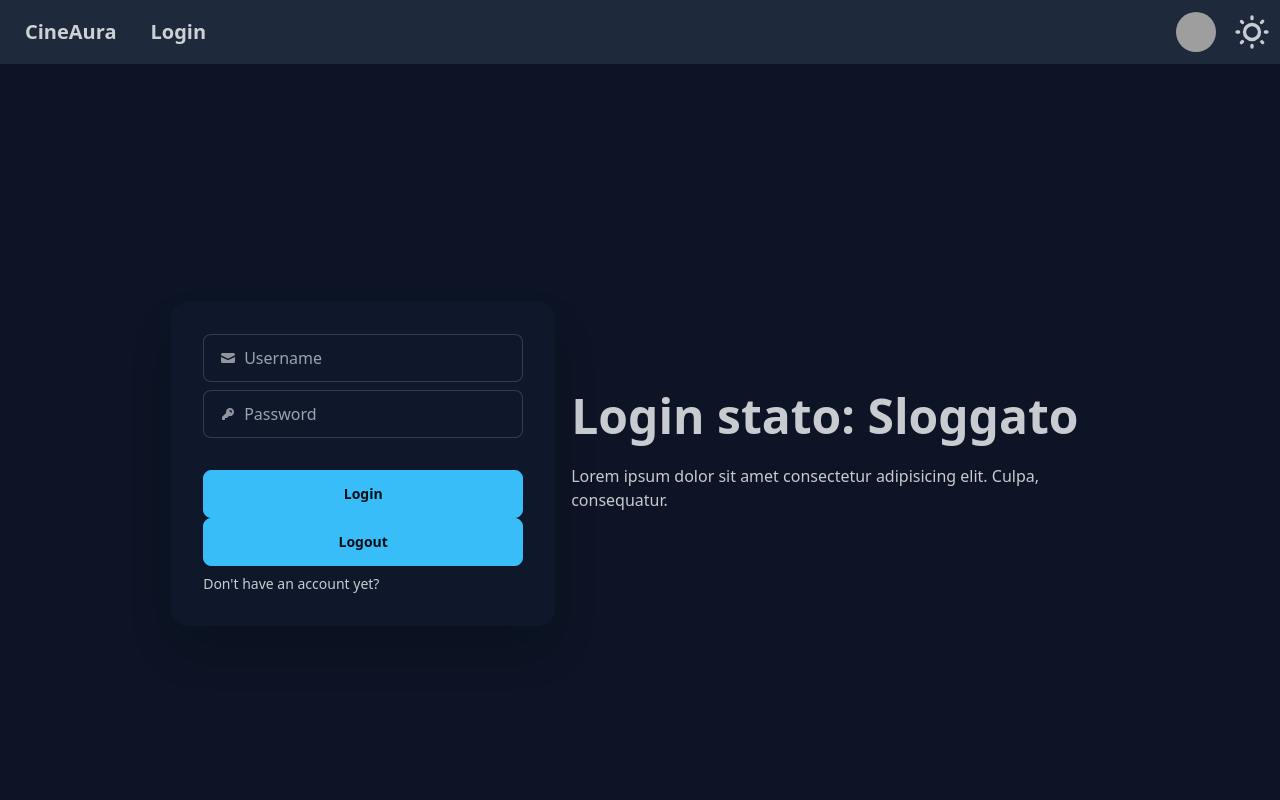
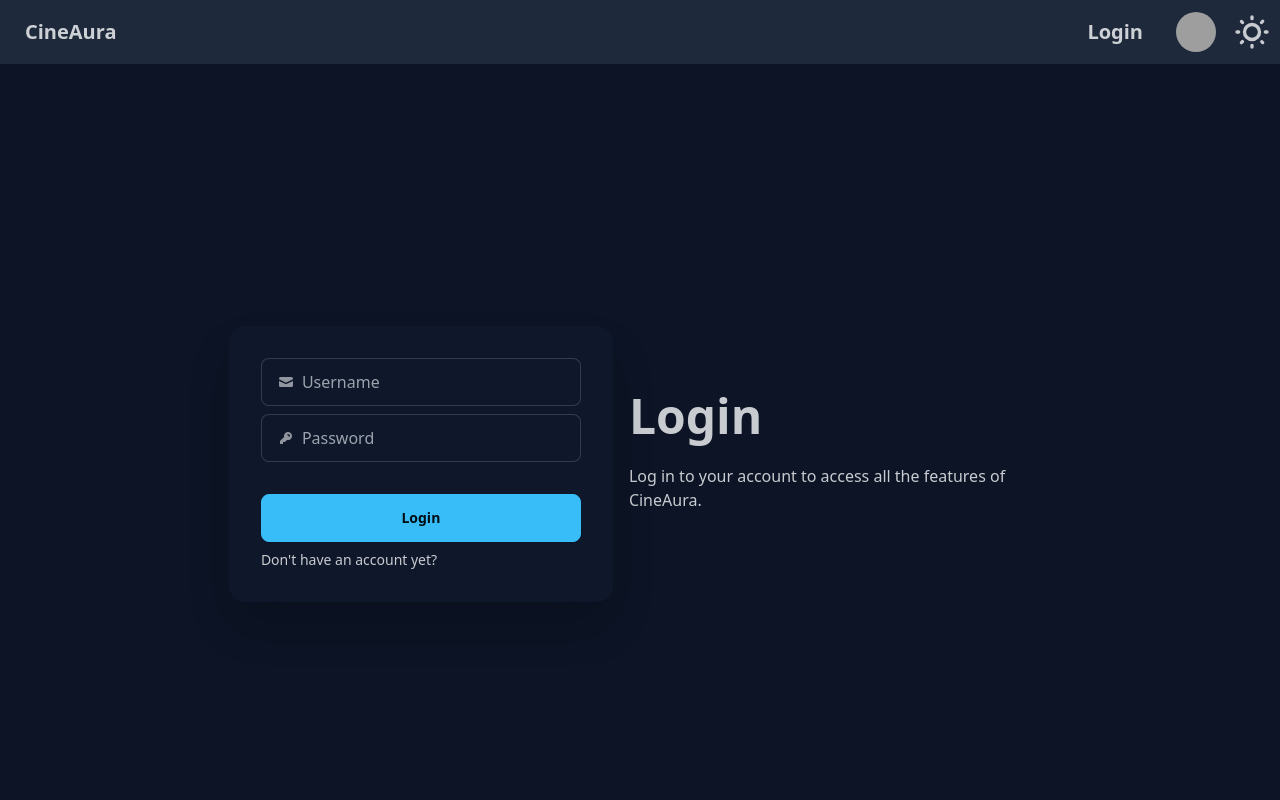
Before and after one commit to Picred/cineaura, a React (Vite) app in the folder frontend/: page /login in a window 1280 px wide. Shown: the top 800 px of the page. Built offline with nearby package versions, Linux system fonts and the light colour scheme; grey boxes are pictures that could not be loaded.

Commit message:
feat: login/logout frontend

```diff
--- a/frontend/src/components/Navbar.tsx
+++ b/frontend/src/components/Navbar.tsx
@@ -1,8 +1,11 @@
-import React from "react";
 import ThemeSwitcher from "./ThemeSwitcher";
 import { Link } from "react-router-dom";
+import { useDispatch, useSelector } from "react-redux";
+import { logout } from "../redux/user.store";
 
 const Navbar = () => {
+  const userState = useSelector((state: any) => state.user.value);
+  const dispatch = useDispatch();
   return (
     <>
       <div className="navbar bg-neutral">
@@ -12,15 +15,30 @@ const Navbar = () => {
               CineAura
             </button>
           </Link>
-
-          <Link to={"/login"}>
-            <button className="btn btn-ghost text-xl text-neutral-content">
-              Login
-            </button>
-          </Link>
         </div>
 
         <div className="flex-none gap-4">
+          {!userState.username && (
+            <Link to={"/login"}>
+              <button className="btn btn-ghost text-xl text-neutral-content">
+                Login
+              </button>
+            </Link>
+          )}
+
+          {userState.username && (
+            <Link to={"/"}>
+              <button
+                className="btn btn-ghost text-xl text-neutral-content"
+                onClick={(e) => {
+                  e.preventDefault();
+                  dispatch(logout());
+                }}
+              >
+                Logout
+              </button>
+            </Link>
+          )}
           <div className="avatar">
             <div className="ring-primary ring-offset-base-100 w-10 rounded-full">
               <img src="https://img.daisyui.com/images/stock/photo-1534528741775-53994a69daeb.jpg" />
--- a/frontend/src/pages/Home.tsx
+++ b/frontend/src/pages/Home.tsx
@@ -6,7 +6,7 @@ import TopFilms from "../components/TopFilms";
 import Grid from "../components/layout/Grid";
 import { useSelector, useDispatch } from "react-redux";
 
-export default function Home() {
+const Home = () => {
   const userState = useSelector((state: any) => state.user.value);
   const dispatch = useDispatch();
 
@@ -14,9 +14,12 @@ export default function Home() {
     <>
       <Navbar />
       <h1>Home</h1>
-      <h1>{userState ? "Loggato" : "Sloggato"}</h1>
+      <h1>Username: {userState.username}</h1>
+      <h1>Password:{userState.password}</h1>
       <button className="btn btn-accent">Toccami</button>
       <Footer />
     </>
   );
-}
+};
+
+export default Home;
--- a/frontend/src/pages/Login.tsx
+++ b/frontend/src/pages/Login.tsx
@@ -1,35 +1,35 @@
 import Navbar from "../components/Navbar";
-import Footer from "../components/Footer";
+import { Link } from "react-router-dom";
+import { useDispatch } from "react-redux";
+import { login } from "../redux/user.store";
+import { useNavigate } from "react-router-dom";
 import { useState } from "react";
-import { useDispatch, useSelector } from "react-redux";
-import { login, logout } from "../redux/user";
 
 const Login = () => {
-  const userState = useSelector((state: any) => state.user.value);
   const dispatch = useDispatch();
+  const navigate = useNavigate();
+  const [user, setUser] = useState({ username: "", password: "" });
+
+  const handleSubmit = (e: React.FormEvent) => {
+    e.preventDefault();
+    dispatch(login({ username: user.username, password: user.password }));
+    navigate("/");
+  };
+
   return (
     <>
       <Navbar />
       <div className="hero bg-base-200 min-h-screen">
         <div className="hero-content flex-col lg:flex-row-reverse">
           <div className="text-center lg:text-left">
-            <h1 className="text-5xl font-bold">
-              Login stato: {userState ? "Loggato" : "Sloggato"}
-            </h1>
+            <h1 className="text-5xl font-bold">Login</h1>
             <p className="py-6">
-              Lorem ipsum dolor sit amet consectetur adipisicing elit. Culpa,
-              consequatur.
+              Log in to your account to access all the features of CineAura.
             </p>
           </div>
 
           <div className="card bg-base-100 w-full max-w-sm shrink-0 shadow-2xl">
-            <form
-              className="card-body"
-              onSubmit={(e) => {
-                e.preventDefault();
-                dispatch(login());
-              }}
-            >
+            <form className="card-body" onSubmit={handleSubmit}>
               <div>
                 <label className="input input-bordered flex items-center gap-2">
                   <svg
@@ -41,7 +41,14 @@ const Login = () => {
                     <path d="M2.5 3A1.5 1.5 0 0 0 1 4.5v.793c.026.009.051.02.076.032L7.674 8.51c.206.1.446.1.652 0l6.598-3.185A.755.755 0 0 1 15 5.293V4.5A1.5 1.5 0 0 0 13.5 3h-11Z" />
                     <path d="M15 6.954 8.978 9.86a2.25 2.25 0 0 1-1.956 0L1 6.954V11.5A1.5 1.5 0 0 0 2.5 13h11a1.5 1.5 0 0 0 1.5-1.5V6.954Z" />
                   </svg>
-                  <input type="text" className="grow" placeholder="Username" />
+                  <input
+                    type="text"
+                    className="grow"
+                    placeholder="Username"
+                    onChange={(e) => {
+                      setUser({ ...user, username: e.target.value });
+                    }}
+                  />
                 </label>
               </div>
               <div className="form-control">
@@ -62,6 +69,9 @@ const Login = () => {
                     type="password"
                     className="grow"
                     placeholder="Password"
+                    onChange={(e) =>
+                      setUser({ ...user, password: e.target.value })
+                    }
                   />
                 </label>
               </div>
@@ -69,25 +79,15 @@ const Login = () => {
                 <button type="submit" className="btn btn-primary">
                   Login
                 </button>
-
-                <button
-                  className="btn btn-primary"
-                  onClick={(e) => {
-                    e.preventDefault();
-                    dispatch(logout());
-                  }}
-                >
-                  Logout
-                </button>
               </div>
-              <a className="link link-hover text-sm">
+              <Link to="/register" className="link link-hover text-sm">
                 Don't have an account yet?
-              </a>
+              </Link>
             </form>
           </div>
         </div>
       </div>
-      <Footer />
+      {/* <Footer /> */}
     </>
   );
 };
--- a/frontend/src/pages/Register.tsx
+++ b/frontend/src/pages/Register.tsx
@@ -0,0 +1,12 @@
+import Navbar from "../components/Navbar";
+
+const Register = () => {
+  return (
+    <>
+      <Navbar />
+      <h1>Register</h1>
+    </>
+  );
+};
+
+export default Register;
--- /dev/null
+++ b/frontend/src/redux/index.ts
@@ -0,0 +1,8 @@
+import { configureStore } from "@reduxjs/toolkit";
+import { userReducer } from "./user.store.ts";
+
+export default configureStore({
+  reducer: {
+    user: userReducer,
+  },
+});
--- a/frontend/src/redux/user.store.ts
+++ b/frontend/src/redux/user.store.ts
@@ -1,8 +1,21 @@
-import { configureStore } from "@reduxjs/toolkit";
-import { userReducer } from "./user.ts";
+import { createSlice } from "@reduxjs/toolkit";
+import { UserType } from "../types/user";
 
-export default configureStore({
-  reducer: {
-    user: userReducer,
+export const userStore = createSlice({
+  name: "user",
+  initialState: {
+    value: {} as UserType,
+  },
+  reducers: {
+    login(state, action) {
+      state.value.username = action.payload.username;
+      state.value.password = action.payload.password;
+    },
+    logout(state) {
+      state.value = {} as UserType;
+    },
   },
 });
+
+export const { login, logout } = userStore.actions;
+export const userReducer = userStore.reducer;
--- a/frontend/src/redux/user.ts
+++ /dev/null
@@ -1,19 +0,0 @@
-import { createSlice } from "@reduxjs/toolkit";
-
-export const userStore = createSlice({
-  name: "user",
-  initialState: {
-    value: false,
-  },
-  reducers: {
-    login(state) {
-      state.value = true;
-    },
-    logout(state) {
-      state.value = false;
-    },
-  },
-});
-
-export const { login, logout } = userStore.actions;
-export const userReducer = userStore.reducer;
--- /dev/null
+++ b/frontend/src/types/user.ts
@@ -0,0 +1,5 @@
+export type UserType = {
+  id: number;
+  username: string;
+  password: string;
+};
```
Also changed, not shown: frontend/src/main.tsx (+10 -1 lines).
